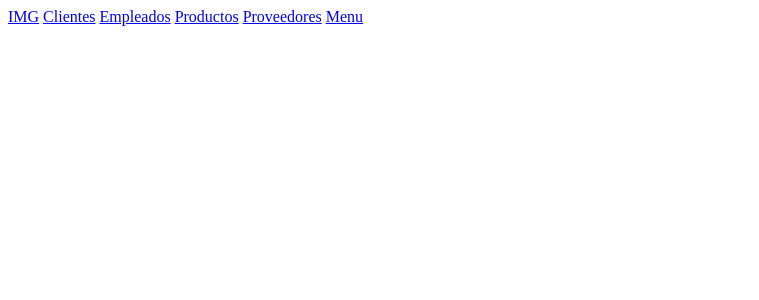
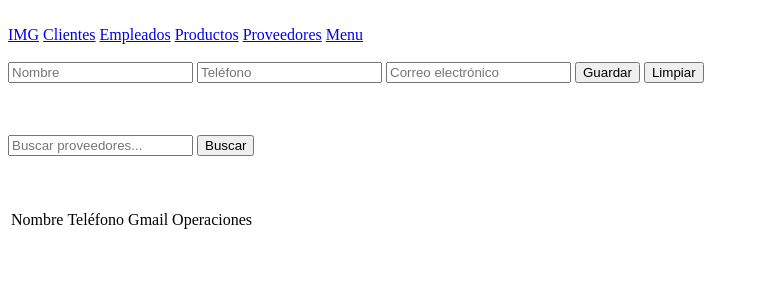
Before and after one commit to 4shion/Consulado, a Flask app: page /swicht_proveedores in a window 1280 px wide. Shown: the top 300 px of the page, without its empty margins (0-759 px from the left). Run offline with Flask 3, Linux system fonts and the light colour scheme; data that the repository does not hold is empty; some libraries are stand-ins or nearby versions.

Commit message:
Proveedores hecho

```diff
--- a/App.py
+++ b/App.py
@@ -74,10 +74,27 @@ def swicht_productos():
 
     return render_template('productos.html', productos = productos, bandera = bandera, producto_m = producto_m)
 
-#Boton Proveedores
+#Boton proveedores
 @app.route('/swicht_proveedores')
 def swicht_proveedores():
-    return render_template('proveedores.html')
+    cur = mysql.connection.cursor()
+    cur.execute('''
+        SELECT idProveedor, nombre, telefono, gmail, estado
+        FROM proveedores
+        WHERE estado = TRUE
+    ''')
+    data = cur.fetchall()
+
+    # Preparar los datos para la tabla
+    proveedores = []
+    for row in data:
+        # Incluye el ID como el primer elemento para facilitar operaciones
+        proveedores.append((row[0], row[1], row[2], row[3]))
+
+    proveedor_m = session.get('proveedor_m')
+    session.pop('proveedor_m', None)
+
+    return render_template('proveedores.html', proveedores=proveedores, bandera=bandera, proveedor_m=proveedor_m)
 
 #Boton menu
 @app.route('/menu')
@@ -187,9 +204,6 @@ def agg_productos():
             # Validaciones básicas
             errores = []
 
-            # Validar que no esté vacío
-            if not nombre:
-                errores.append("El nombre no puede estar vacío.")
             # Validar que el precio sea un número positivo
             try:
                 precio_float = float(precio)
@@ -289,7 +303,6 @@ def editar_producto(id):
 
     return redirect(url_for('swicht_productos'))
 
-
 #Buscar productos
 @app.route('/buscar_productos/', methods=['GET'])
 def buscar_productos():
@@ -325,6 +338,151 @@ def buscar_productos():
 
     return render_template('productos.html', productos=productos, query=query, bandera=bandera)
 
+#Agregar proveedores
+@app.route('/agg_proveedores', methods=['POST'])
+def agg_proveedores():
+    global bandera
+
+    if bandera:
+        id_proveedor = session.get('idProveedor')
+        session.pop('idProveedor', None)
+        bandera = False
+
+        nombre = request.form['nombre']
+        telefono = request.form['telefono']
+        gmail = request.form['gmail']
+
+        # Validaciones básicas
+        errores = []
+
+        # Validar que el nombre no sea solo números
+        if nombre.isdigit():
+            errores.append("El nombre no puede contener solo números.")
+
+        # Validar que el teléfono contenga solo números
+        if telefono and not telefono.isdigit():
+            errores.append("El teléfono debe contener solo números.")
+
+        # Si hay errores, devolverlos al usuario
+        if errores:
+            for error in errores:
+                flash(error)
+            return redirect(url_for('swicht_proveedores'))
+
+        # Actualizar proveedor si `bandera` está activada
+        cur = mysql.connection.cursor()
+        cur.execute('''
+            UPDATE proveedores
+            SET nombre = %s, telefono = %s, gmail = %s
+            WHERE idProveedor = %s
+        ''', (nombre, telefono, gmail, id_proveedor))
+        mysql.connection.commit()
+
+        flash('Proveedor modificado satisfactoriamente')
+        return redirect(url_for('swicht_proveedores'))
+
+    else:
+        if request.method == 'POST':
+            nombre = request.form['nombre']
+            telefono = request.form['telefono']
+            gmail = request.form['gmail']
+
+            # Validaciones básicas
+            errores = []
+
+            # Validar que el nombre no sea solo números
+            if nombre.isdigit():
+                errores.append("El nombre no puede contener solo números.")
+
+            # Validar que el teléfono contenga solo números
+            if telefono and not telefono.isdigit():
+                errores.append("El teléfono debe contener solo números.")
+
+            # Validar si el proveedor ya existe en la base de datos
+            cur = mysql.connection.cursor()
+            cur.execute("SELECT COUNT(*) FROM proveedores WHERE nombre = %s", (nombre,))
+            proveedor_existe = cur.fetchone()[0]
+
+            if proveedor_existe > 0:
+                errores.append(f"El proveedor '{nombre}' ya existe en la base de datos.")
+
+            # Si hay errores, devolverlos al usuario
+            if errores:
+                for error in errores:
+                    flash(error)
+                return redirect(url_for('swicht_proveedores'))
+
+            # Insertar proveedor
+            cur = mysql.connection.cursor()
+            cur.execute('''
+                INSERT INTO proveedores (nombre, telefono, gmail, estado)
+                VALUES (%s, %s, %s, %s)
+            ''', (nombre, telefono, gmail, True))
+            mysql.connection.commit()
+
+            flash('Proveedor añadido satisfactoriamente')
+            return redirect(url_for('swicht_proveedores'))
+
+#Eliminar proveedores
+@app.route('/eliminar_proveedores/<id>')
+def delete_proveedores(id):
+    cur = mysql.connection.cursor()
+    cur.execute('UPDATE proveedores SET estado = %s WHERE idProveedor = %s', (False, id))
+    mysql.connection.commit()
+
+    flash('Proveedor removido correctamente')
+
+    return redirect(url_for('swicht_proveedores'))
+
+#Editar proveedores
+@app.route('/editar_proveedores/<id>')
+def editar_proveedor(id):
+    cur = mysql.connection.cursor()
+    cur.execute('''
+        SELECT idProveedor, nombre, telefono, gmail, estado
+        FROM proveedores
+        WHERE idProveedor = %s
+    ''', (id,))
+    data = cur.fetchone()
+
+    # Convertir los datos a una lista para poder modificarlos si es necesario
+    data = list(data)
+    data[4] = None  # Limpiar el campo 'estado' para no enviarlo a la plantilla
+
+    session['proveedor_m'] = data
+    session['idProveedor'] = data[0]  # Guardar el ID del proveedor en la sesión
+
+    global bandera
+    bandera = True
+
+    return redirect(url_for('swicht_proveedores'))
+
+#Buscar proveedores
+@app.route('/buscar_proveedores/', methods=['GET'])
+def buscar_proveedores():
+    global bandera
+
+    # Obtener el término de búsqueda desde los parámetros de la URL
+    query = request.args.get('query', '').strip()
+
+    # Validar que no esté vacío
+    if not query:
+        flash("Por favor, ingresa un término de búsqueda.")
+        return redirect(url_for('swicht_proveedores'))
+
+    cur = mysql.connection.cursor()
+    cur.execute('''
+        SELECT idProveedor, nombre, telefono, gmail, estado
+        FROM proveedores
+        WHERE nombre LIKE %s AND estado = True
+    ''', (f"%{query}%",))  # Buscar proveedores cuyo nombre contenga el texto de búsqueda
+    resultados = cur.fetchall()
+
+    # Convertir los resultados a una lista de tuplas (formato simple)
+    proveedores = [(row[0], row[1], row[2], row[3]) for row in resultados]
+
+    return render_template('proveedores.html', proveedores=proveedores, query=query, bandera=bandera)
+
 #Reset Bandera
 @app.route('/reset_bandera', methods=['POST'])
 def reset_bandera():
--- a/templates/proveedores.html
+++ b/templates/proveedores.html
@@ -1,6 +1,92 @@
-<a href="/swicht_main">IMG</a>
-<a href="/swicht_clientes">Clientes</a>
-<a href="/swicht_empleados">Empleados</a>
-<a href="/swicht_productos">Productos</a>
-<a href="/swicht_proveedores">Proveedores</a>
+{% with messages = get_flashed_messages() %}
+{% if messages %}
+{% for message in messages %}
+    <p>{{ message }}</p>
+{% endfor %}
+{% endif %}
+{% endwith %}
+
+<br>
+
+<a href="/swicht_main" onclick="resetFormulario()">IMG</a>
+<a href="/swicht_clientes" onclick="resetFormulario()">Clientes</a>
+<a href="/swicht_empleados" onclick="resetFormulario()">Empleados</a>
+<a href="/swicht_productos" onclick="resetFormulario()">Productos</a>
+<a href="/swicht_proveedores" onclick="resetFormulario()">Proveedores</a>
 <a href="/menu">Menu</a>
+
+<br>
+
+<script>
+    function resetFormulario() {
+        fetch('/reset_bandera', { method: 'POST' })
+            .then(response => console.log("Bandera cambiada en el servidor"))
+            .catch(error => console.error("Error al cambiar bandera:", error));
+    }
+</script>
+
+<br>
+
+<form action="/agg_proveedores" method="POST" enctype="multipart/form-data">
+    {% if bandera %}
+    <!-- Editar proveedor -->
+    <input type="text" name="nombre" placeholder="Nombre" value="{{ proveedor_m[1] }}" required>
+    <input type="text" name="telefono" placeholder="Teléfono" value="{{ proveedor_m[2] }}" required>
+    <input type="email" name="gmail" placeholder="Correo electrónico" value="{{ proveedor_m[3] }}" required>
+    {% else %}
+    <!-- Agregar nuevo proveedor -->
+    <input type="text" name="nombre" placeholder="Nombre" required>
+    <input type="text" name="telefono" placeholder="Teléfono" required>
+    <input type="email" name="gmail" placeholder="Correo electrónico" required>
+    {% endif %}
+
+    <button type="submit">Guardar</button>
+    <button type="button" onclick="window.location.href='/swicht_proveedores'; resetFormulario()">Limpiar</button>
+</form>
+
+<br>
+
+<script>
+    function confirmarEliminacion() {
+        return confirm("¿Estás seguro de que deseas eliminar este proveedor?");
+    }
+</script>
+
+<br>
+
+<form action="{{ url_for('buscar_proveedores') }}" method="GET">
+    <input type="text" name="query" placeholder="Buscar proveedores..." required>
+    <button type="submit">Buscar</button>
+</form>
+
+<br>
+
+{% if query %}
+    <h3>Resultados para "{{ query }}"</h3>
+{% endif %}
+
+<br>
+
+<table>
+    <thead>
+        <tr>
+            <td>Nombre</td>
+            <td>Teléfono</td>
+            <td>Gmail</td>
+            <td>Operaciones</td>
+        </tr>
+    </thead>
+    <tbody>
+        {% for proveedor in proveedores %}
+            <tr>
+                <td>{{ proveedor.1 }}</td>
+                <td>{{ proveedor.2 }}</td>
+                <td>{{ proveedor.3  }}</td>
+                <td>
+                    <a href="/editar_proveedores/{{ proveedor.0 }}" onclick="window.location.href='/swicht_proveedores'">Editar</a>
+                    <a href="/eliminar_proveedores/{{ proveedor.0 }}" onclick="resetFormulario(); return confirmarEliminacion()">Eliminar</a>
+                </td>
+            </tr>
+        {% endfor %}
+    </tbody>
+</table>
```
Also changed, not shown: templates/productos.html (+10 -10 lines).
